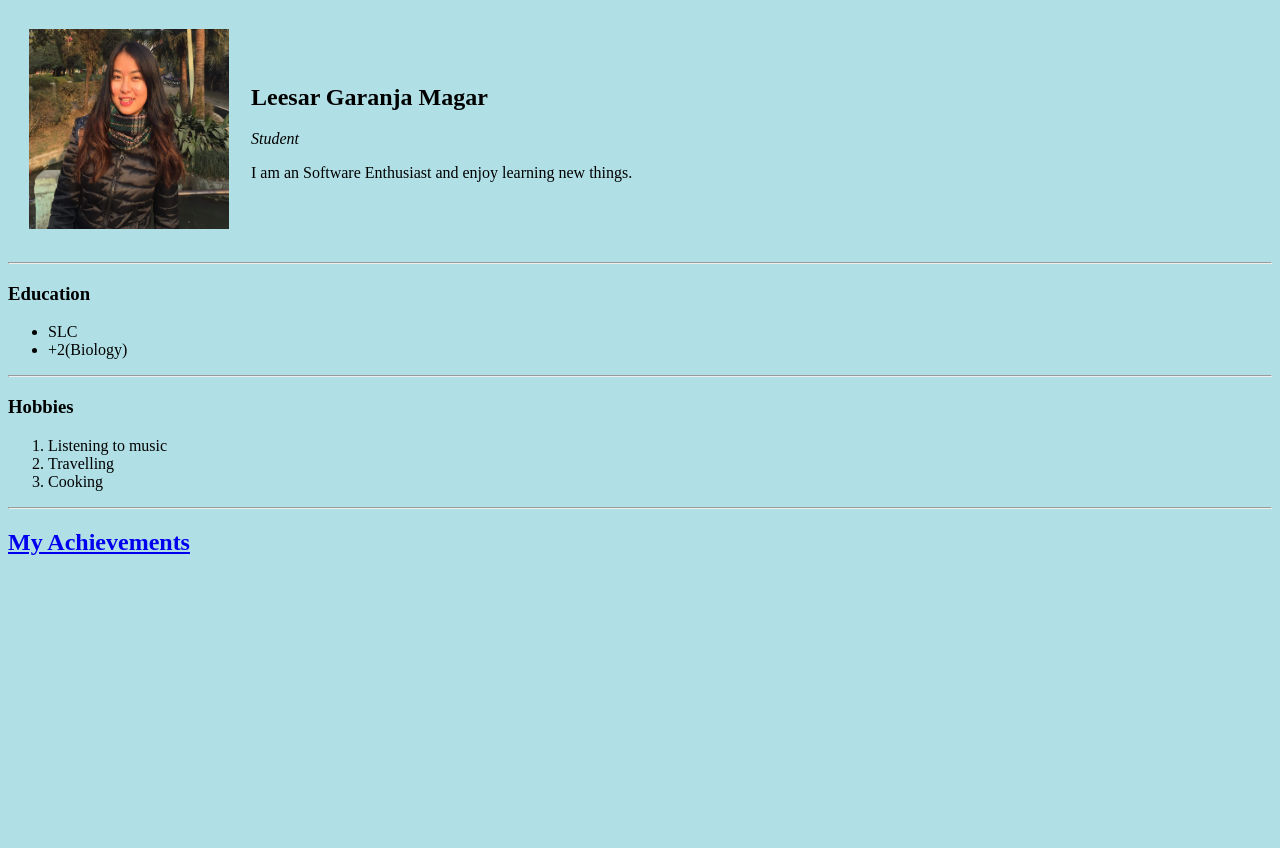
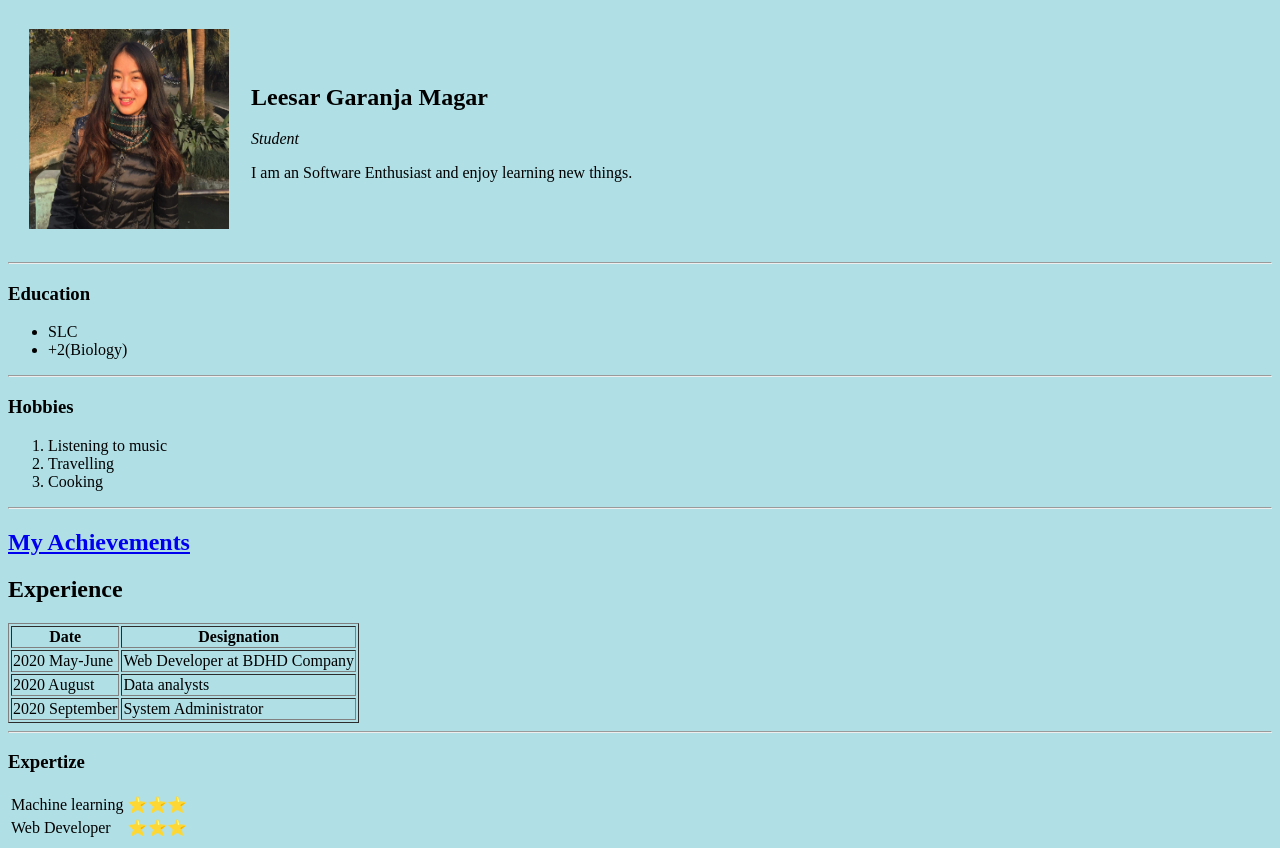
Before and after one commit to lrisar0/BEs, a plain HTML site: page index.html in a window 1280 px wide. Before the commit the page ends 800 px from the top, so only its background shows below. Drawn offline with Linux system fonts and the light colour scheme.

Commit message:
Update index.html

```diff
--- a/index.html
+++ b/index.html
@@ -29,7 +29,39 @@
   </ol>
   <hr>
   <h2><a href="achievements.html">My Achievements</a></h2>
+  <h2>Experience</h2>
+<table border="1">
+  <tr>
+    <th>Date</th>
+    <th>Designation</th>
 
+  </tr>
+  <tr>
+    <td>2020 May-June</td>
+    <td>Web Developer at BDHD Company</td>
+
+  </tr>
+  <tr>
+    <td>2020 August</td>
+    <td>Data analysts</td>
+  </tr>
+  <tr>
+    <td>2020 September</td>
+    <td>System Administrator</td>
+</table>
+<hr>
+<h3>Expertize</h3>
+ <table>
+  <tr>
+     <td>Machine learning</td>
+     <td>⭐⭐⭐</td>
+
+  </tr>
+  <tr>
+    <td>Web Developer</td>
+    <td>⭐⭐⭐</td>
+  </tr>
+  </table>
 
  </body>
 
```
